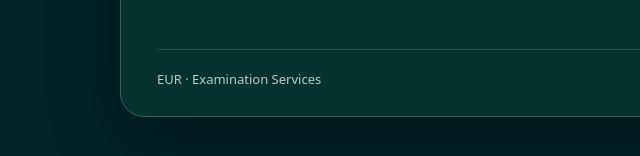
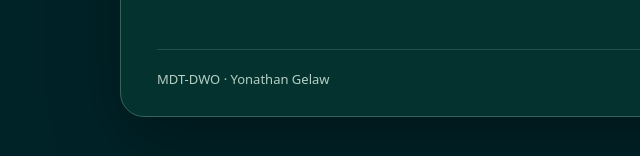
Before and after one commit to yonathan007/EUR-Exam-Launcher, a plain HTML site: page index.html in a window 1280 px wide. Shown: the part 628-784 px from the top of the page, 0-640 px from the left. Drawn offline with Linux system fonts and the light colour scheme.

Commit message:
Add files via upload

```diff
--- a/index.html
+++ b/index.html
@@ -1,5 +1,5 @@
 <!doctype html>
 <html lang="nl"><head><meta charset="utf-8"><meta name="viewport" content="width=device-width,initial-scale=1"><meta name="theme-color" content="#002328"><title>EUR Exam Launcher</title><link rel="stylesheet" href="style.css"><script src="config.js" defer></script><script src="app.js" defer></script></head>
-<body><main class="shell"><header><div><strong>EXAM LAUNCHER</strong><small id="step-label">Stap 1 van 3</small></div><div class="header-actions"><div class="language-switch" role="group" aria-label="Language / Taal"><button type="button" id="lang-nl" class="lang-btn" aria-label="Nederlands" aria-pressed="true">🇳🇱 NL</button><button type="button" id="lang-en" class="lang-btn" aria-label="English" aria-pressed="false">🇬🇧 EN</button></div></div></header><div class="progress"><span id="progress"></span></div><section id="content" aria-live="polite"></section><div id="idle-warning" class="idle-warning" hidden role="status"></div><footer><span>EUR · Examination Services</span><span id="clock"></span></footer></main>
+<body><main class="shell"><header><div><strong>EXAM LAUNCHER</strong><small id="step-label">Stap 1 van 3</small></div><div class="header-actions"><div class="language-switch" role="group" aria-label="Language / Taal"><button type="button" id="lang-nl" class="lang-btn" aria-label="Nederlands" aria-pressed="true">🇳🇱 NL</button><button type="button" id="lang-en" class="lang-btn" aria-label="English" aria-pressed="false">🇬🇧 EN</button></div></div></header><div class="progress"><span id="progress"></span></div><section id="content" aria-live="polite"></section><div id="idle-warning" class="idle-warning" hidden role="status"></div><footer><span>MDT-DWO · Yonathan Gelaw</span><span id="clock"></span></footer></main>
 <dialog id="confirm-dialog" aria-labelledby="dialog-title"><div class="dialog-body"><h2 id="dialog-title">Examenomgeving starten?</h2><p id="dialog-message"></p><div class="actions"><button type="button" id="cancel-exam" class="btn secondary">Annuleren</button><button type="button" id="start-exam" class="btn">Examen openen</button></div></div></dialog>
 </body></html>
```
